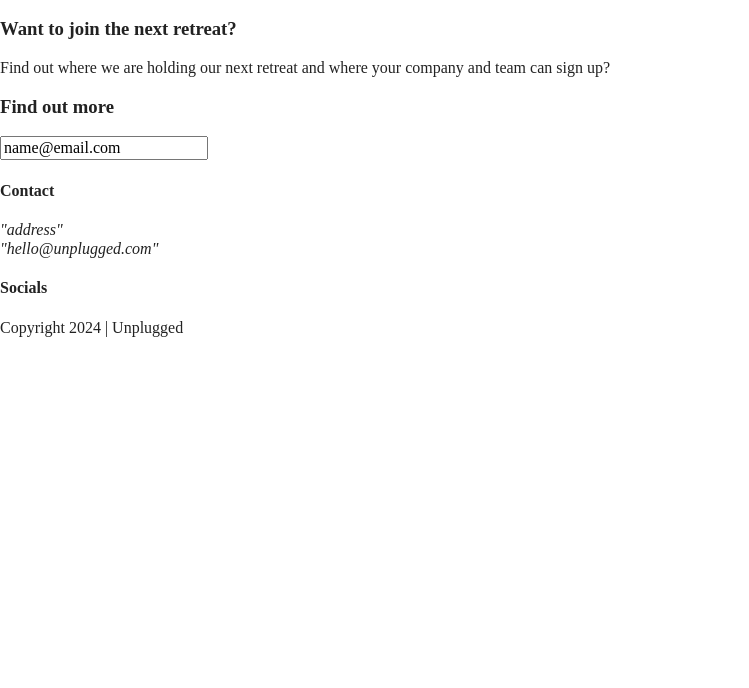
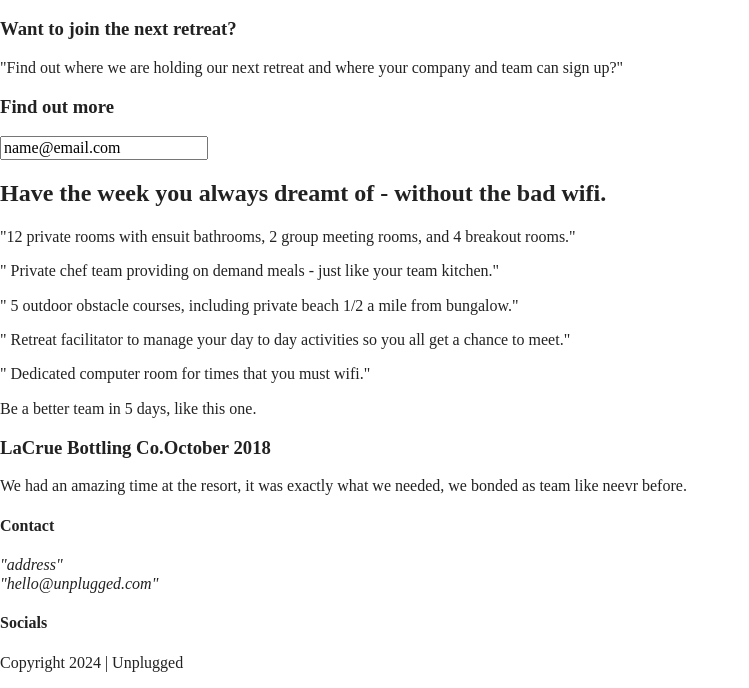
Before and after one commit to claremaguire1111/unplugged, a website built with Parcel: page index.html in a window 1280 px wide. Shown: the part 152-840 px from the top of the page, without its empty margins (0-749 px from the left). Before the commit the page ends 800 px from the top, so only its background shows below. Built offline with nearby package versions, Linux system fonts and the light colour scheme.

Commit message:
Updated files

```diff
--- a/index.html
+++ b/index.html
@@ -47,7 +47,7 @@
     <div class="content-wrapper">
       <div class="form-description">
          <h3>Want to join the next retreat?</h3>
-          <p>Find out where we are holding our next retreat and where your company and team can sign up?</p>
+          <p>"Find out where we are holding our next retreat and where your company and team can sign up?"</p>
       </div>
       <div class="form">
         <h3>Find out more</h3>
@@ -57,6 +57,60 @@
     </div>
     <!-- aside content wrapper -->
   </aside>
+  <section class="features">
+    <div class="content-wrapper">
+      <h2>Have the week you always dreamt of - without the bad wifi.</h2>
+      <div class="features-items">
+        <article>
+          <p class="fontawesome-icon"></p>
+          <p class="features-item-description"></p>
+        </article>
+        <article>
+          <p class="fontawesome-icon"></p>
+          <p class="features-item-description">
+            "12 private rooms with ensuit bathrooms, 2 group meeting rooms, and 4 breakout rooms."
+          </p>
+        </article>
+        <article>
+          <p class="fontawesome-icon"></p>
+          <p class="features-item-description">
+            " Private chef team providing on demand meals - just like your team kitchen."
+          </p>
+        </article>
+        <article>
+          <p class="fontawesome-icon"></p>
+          <p class="features-item-description">
+            " 5 outdoor obstacle courses, including private beach 1/2 a mile from bungalow."
+          </p>
+        </article>
+        <article>
+          <p class="fontawesome-icon"></p>
+          <p class="features-item-description">
+            " Retreat facilitator to manage your day to day activities so you all get a chance to meet."
+          </p>
+        </article>
+        <article>
+          <p class="fontawesome-icon"></p>
+          <p class="features-item-description">
+            " Dedicated computer room for times that you must wifi."
+          </p>
+        </article>
+      </div>
+    </div>
+  </section>
+  <section class="reviews">
+    <div class="content-wrapper"
+    <h2>Be a better team in 5 days, like this one.</h2>
+    <article>
+      <div>
+        <h3>LaCrue Bottling Co.October 2018</h3>
+        <p>We had an amazing time at the resort, it was exactly what we needed, we bonded as team like neevr before.</p>
+      </div>
+    </article>
+    </section>
+    </main>
+  </section>
+</body>
 </main>
 <!-- main wrapper -->
 <footer>
```
